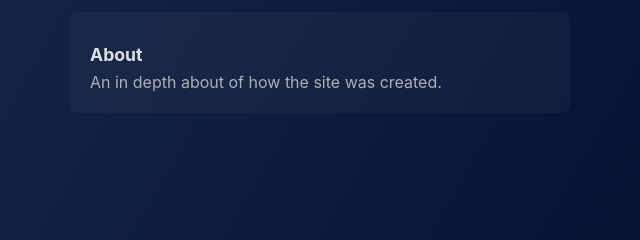
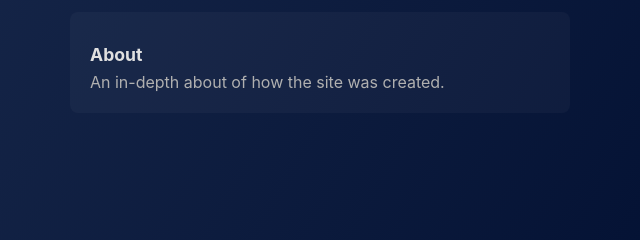
Before and after one commit to rubencollier/criminologyproject, a plain HTML site: page index.html in a window 1280 px wide. Shown: the part 511-751 px from the top of the page, 634-1274 px from the left. Drawn offline with Linux system fonts and the light colour scheme; a web font is replaced by a local one.

Commit message:
Update index.html

```diff
--- a/index.html
+++ b/index.html
@@ -41,7 +41,7 @@
         <li>
           <a href="about.html">
             <h3>About</h3>
-            <p>An in depth about of how the site was created.</p>
+            <p>An in-depth about of how the site was created.</p>
           </a>
         </li>
       </ul>
```
